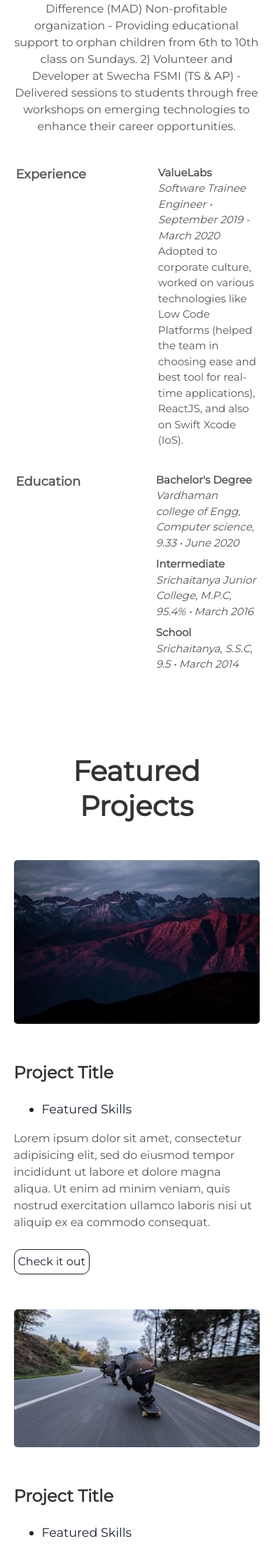
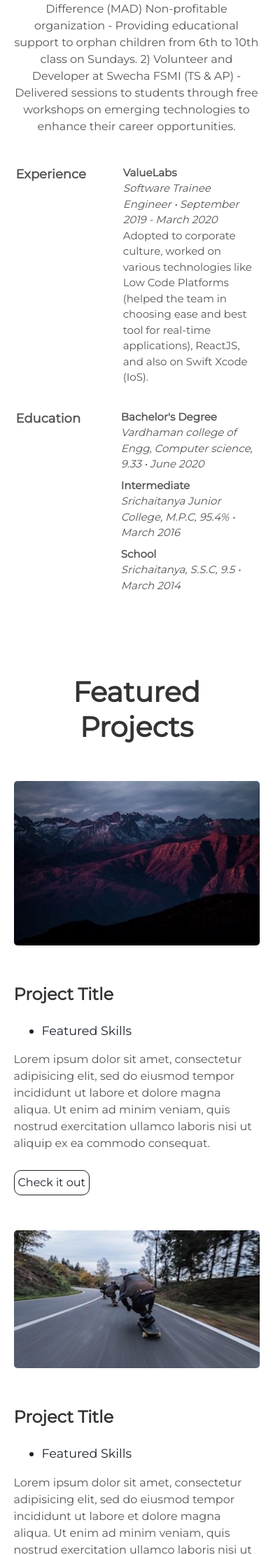
Before and after one commit to VasaviLagishetty/VasaviLagishetty.github.io, a Jekyll site: the page built from index.html, in a window 390 px wide. Shown: the part 1416-3638 px from the top of the page at 70% size. Built offline with Jekyll 4.4.1, drawn with Linux system fonts in a browser that asks for light colours; nearby versions of some CDN libraries.

Commit message:
updated About_Me page

```diff
--- a/_includes/about.html
+++ b/_includes/about.html
@@ -16,7 +16,7 @@
      }
      @media only screen and (max-width: 550px) {
       th{
-       padding-right: 100px;
+       padding-right: 50px;
        vertical-align: top;
        font-size: 18px;
      }
```
